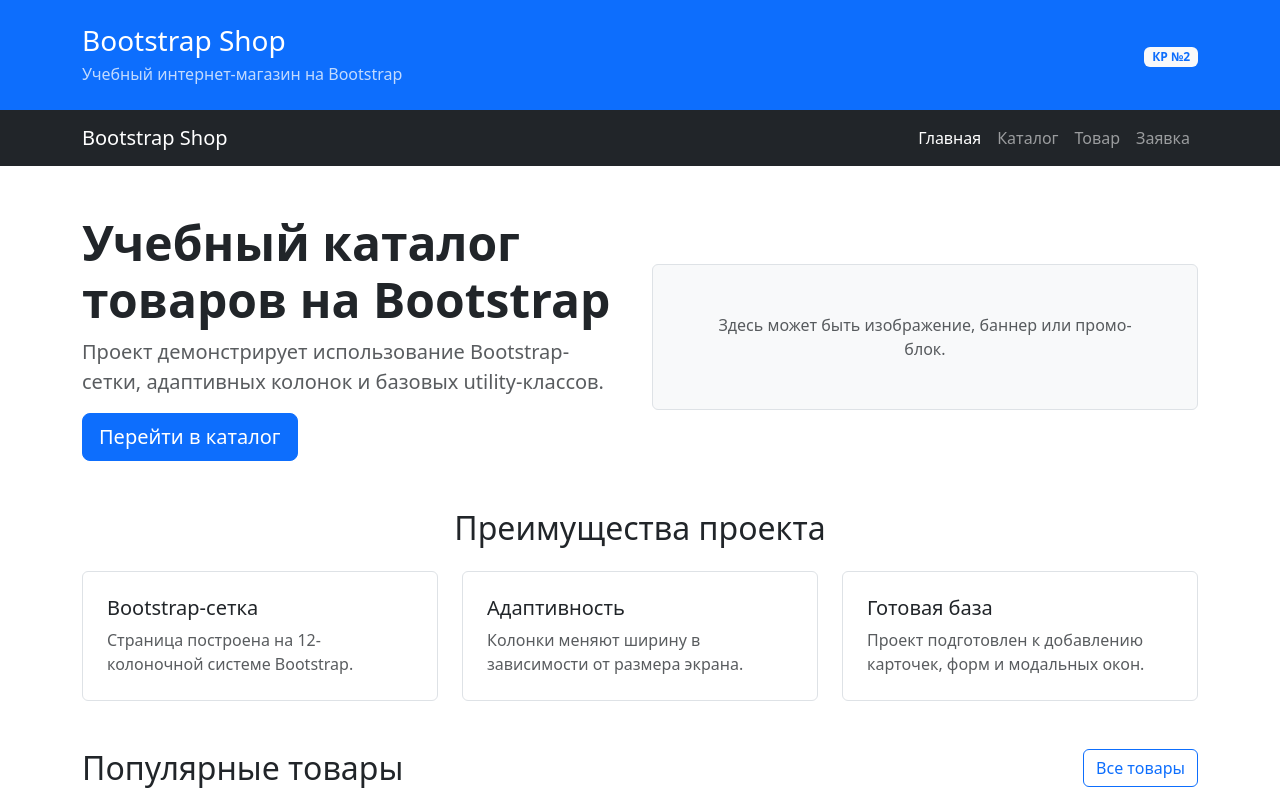
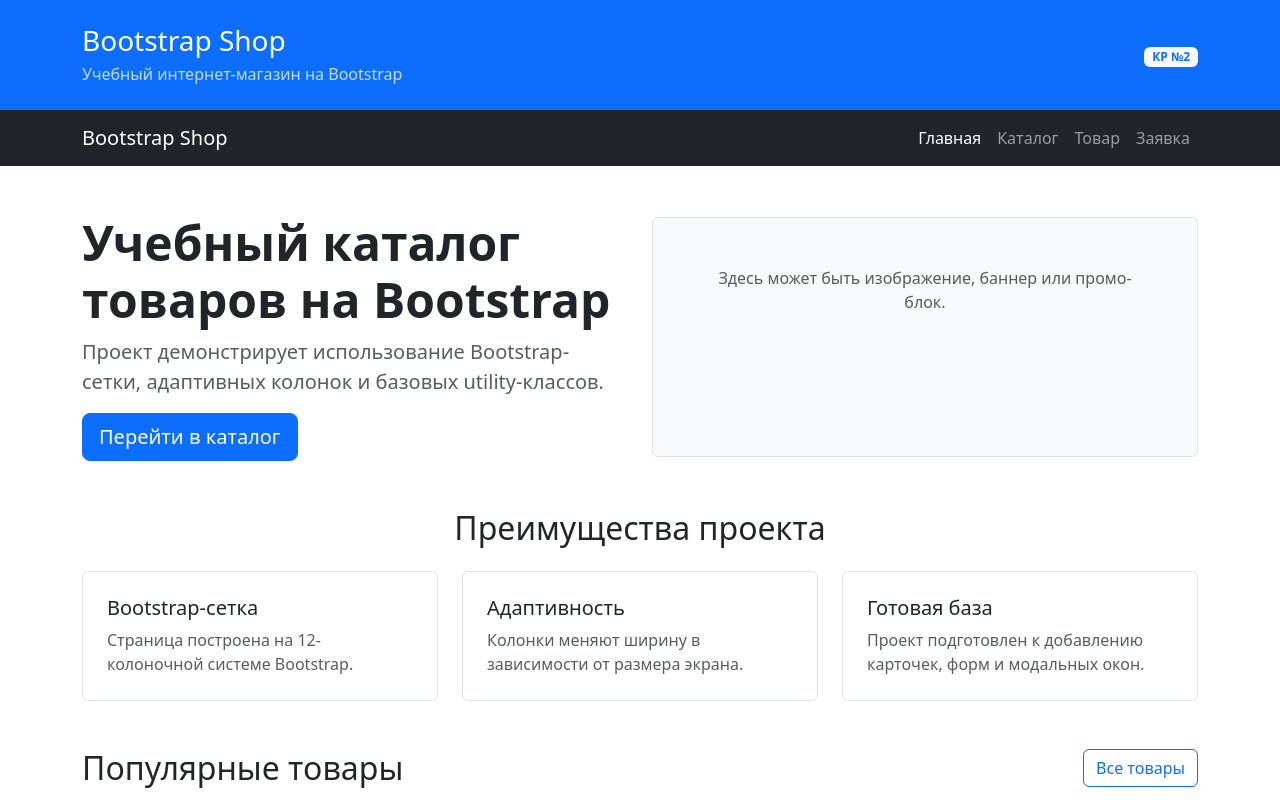
Before and after one commit to voltic-7/kr2-bootstrap-shop, a plain HTML site: page index.html in a window 1280 px wide. Shown: the top 800 px of the page. Drawn offline with nearby package versions, Linux system fonts and the light colour scheme.

Commit message:
style: apply placeholder-box class and fix readme formatting

```diff
--- a/index.html
+++ b/index.html
@@ -83,7 +83,7 @@
               </div>
 
               <div class="col-12 col-lg-6">
-                  <div class="p-5 bg-light border rounded text-center">
+                  <div class="placeholder-box p-5 bg-light border rounded text-center">
                       <p class="mb-0 text-muted">
                           Здесь может быть изображение, баннер или промо-блок.
                       </p>
```
Also changed, not shown: 1 other file.
